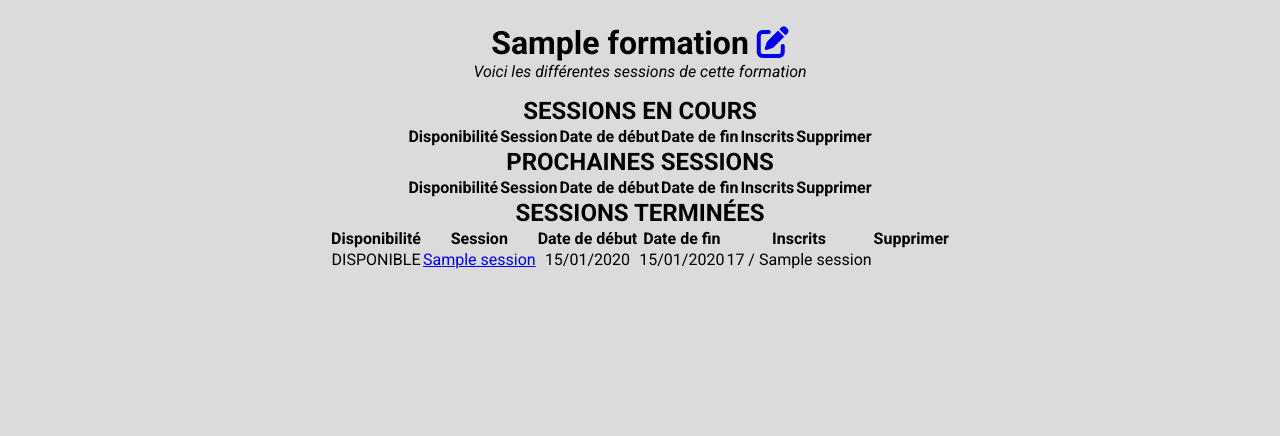
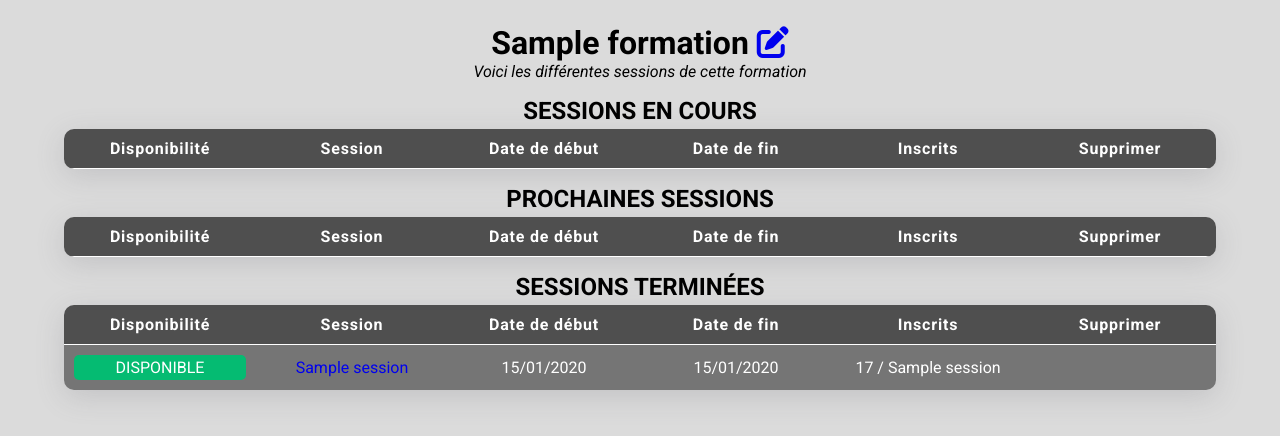
Before and after one commit to David-SDA/SymfonySession, a Symfony app: template templates/formation/show.html.twig in a window 1280 px wide. Shown: the part 64-500 px from the top of the page. Run offline with Twig, Linux system fonts and the light colour scheme; the template is opened without the code that fills it: most values are stand-ins (such as "Sample title", 1, 10 or a date in 2020); lists and menus that the app fills with data are empty; some libraries are stand-ins or nearby versions.

Commit message:
Ajout du style de l'affichage d'une formation

```diff
--- a/templates/formation/show.html.twig
+++ b/templates/formation/show.html.twig
@@ -9,12 +9,11 @@
                 <h1>{{ formation }} <a href="{{ path('edit_formation', { 'id' : formation.id }) }}"><i class="fa-solid fa-pen-to-square"></i></a></h1>
                 <p><i>Voici les différentes sessions de cette formation</i></p>
             </div>
-
             {# Si on a bien des sessions #}
             {% if sessions %}
                 {# On crée un tableau pour les sessions en cours #}
                 <h2>SESSIONS EN COURS</h2>
-                <table>
+                <table class="tableau">
                     <thead>
                         <tr>
                             <th>Disponibilité</th>
@@ -33,9 +32,9 @@
                             {% if (session.dateDebut | date("Y-m-d")) <= ("now" | date("Y-m-d")) and (session.dateFin | date("Y-m-d")) >= ("now" | date("Y-m-d")) %}
                                 <tr>
                                     {% if session.stagiaires | length < session.nombrePlaces %}
-                                        <td>DISPONIBLE</td>
+                                        <td><p class="disponible">DISPONIBLE</p></td>
                                     {% else %}
-                                        <td>COMPLET</td>
+                                        <td><p class="complet">COMPLET</p></td>
                                     {% endif %}
                                     <td><a href="{{ path('show_session', { 'id' : session.id }) }}">{{ session }}</a></td>
                                     <td>{{ session.dateDebut | date("d/m/Y") }}</td>
@@ -43,6 +42,8 @@
                                     <td>{{ session.stagiaires | length }} / {{ session.nombrePlaces }}</td>
                                     {% if session.stagiaires | length == 0 and session.sessionModules | length == 0 %}
                                         <td><a href="{{ path('delete_session', { 'id' : session.id }) }}"><i class="fa-solid fa-trash"></i></a></td>
+                                    {% else %}
+                                        <td></td>
                                     {% endif %}
                                 </tr>
                             {% endif %}
@@ -52,7 +53,7 @@
 
                 {# On crée un tableau pour les prochaines sessions #}
                 <h2>PROCHAINES SESSIONS</h2>
-                <table>
+                <table class="tableau">
                     <thead>
                         <tr>
                             <th>Disponibilité</th>
@@ -70,9 +71,9 @@
                             {% if (session.dateDebut | date("Y-m-d")) > ("now" | date("Y-m-d")) %}
                                 <tr>
                                     {% if session.stagiaires | length < session.nombrePlaces %}
-                                        <td>DISPONIBLE</td>
+                                        <td><p class="disponible">DISPONIBLE</p></td>
                                     {% else %}
-                                        <td>COMPLET</td>
+                                        <td><p class="complet">COMPLET</p></td>
                                     {% endif %}
                                     <td><a href="{{ path('show_session', { 'id' : session.id }) }}">{{ session }}</a></td>
                                     <td>{{ session.dateDebut | date("d/m/Y") }}</td>
@@ -80,6 +81,8 @@
                                     <td>{{ session.stagiaires | length }} / {{ session.nombrePlaces }}</td>
                                     {% if session.stagiaires | length == 0 and session.sessionModules | length == 0 %}
                                         <td><a href="{{ path('delete_session', { 'id' : session.id }) }}"><i class="fa-solid fa-trash"></i></a></td>
+                                    {% else %}
+                                        <td></td>
                                     {% endif %}
                                 </tr>
                             {% endif %}
@@ -89,7 +92,7 @@
 
                 {# On crée un tableau pour les sessions terminées #}
                 <h2>SESSIONS TERMINÉES</h2>
-                <table>
+                <table class="tableau">
                     <thead>
                         <tr>
                             <th>Disponibilité</th>
@@ -107,9 +110,9 @@
                             {% if (session.dateFin | date("Y-m-d")) < ("now" | date("Y-m-d")) %}
                                 <tr>
                                     {% if session.stagiaires | length < session.nombrePlaces %}
-                                        <td>DISPONIBLE</td>
+                                        <td><p class="disponible">DISPONIBLE</p></td>
                                     {% else %}
-                                        <td>COMPLET</td>
+                                        <td><p class="complet">COMPLET</p></td>
                                     {% endif %}
                                     <td><a href="{{ path('show_session', { 'id' : session.id }) }}">{{ session }}</a></td>
                                     <td>{{ session.dateDebut | date("d/m/Y") }}</td>
@@ -117,6 +120,8 @@
                                     <td>{{ session.stagiaires | length }} / {{ session.nombrePlaces }}</td>
                                     {% if session.stagiaires | length == 0 and session.sessionModules | length == 0 %}
                                         <td><a href="{{ path('delete_session', { 'id' : session.id }) }}"><i class="fa-solid fa-trash"></i></a></td>
+                                    {% else %}
+                                        <td></td>
                                     {% endif %}
                                 </tr>
                             {% endif %}
```
